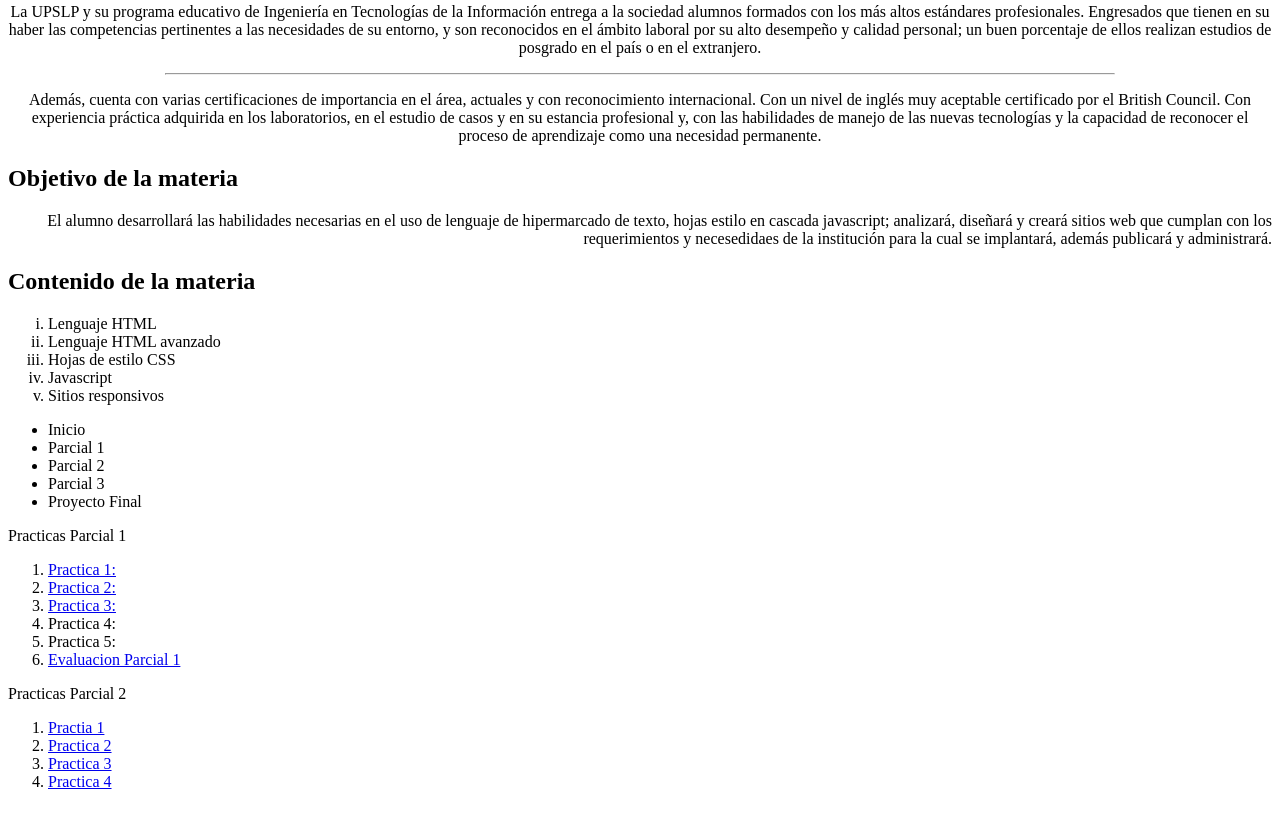
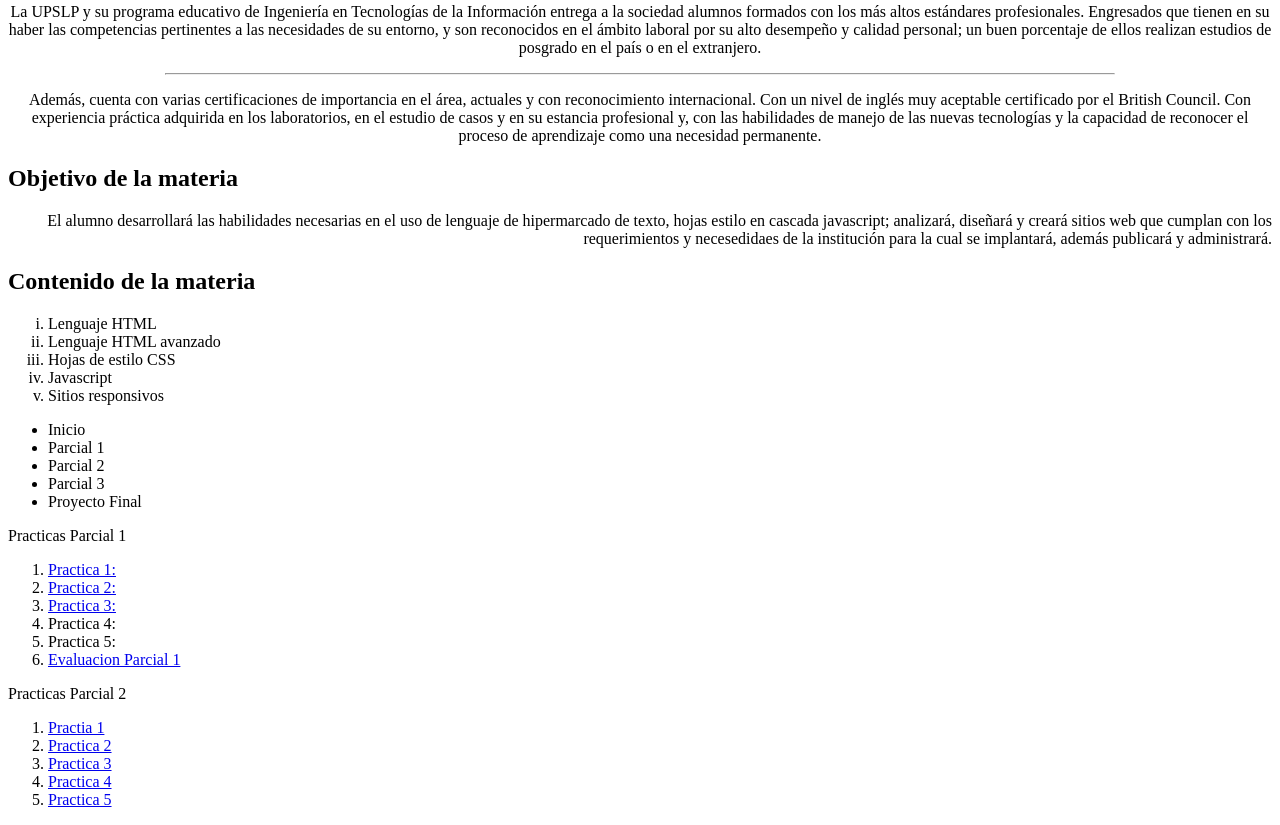
Before and after one commit to Andres182358/portafolio2, a plain HTML site: page index.html in a window 1280 px wide. Shown: the part 521-1346 px from the top of the page. Drawn offline with Linux system fonts and the light colour scheme.

Commit message:
Update index.html

```diff
--- a/index.html
+++ b/index.html
@@ -73,6 +73,7 @@
                 <li><a href="Parcial2Practica2.html">Practica 2</a></li>
                 <li><a href="Parcial2Practica3.html">Practica 3</a></li>
                 <li><a href="Parcial2Practica4.html">Practica 4</a></li>
+                <li><a href="Pracitca 5 Estilo.html">Practica 5</a></li>
             </ol>
 </body>
 </html>
```
